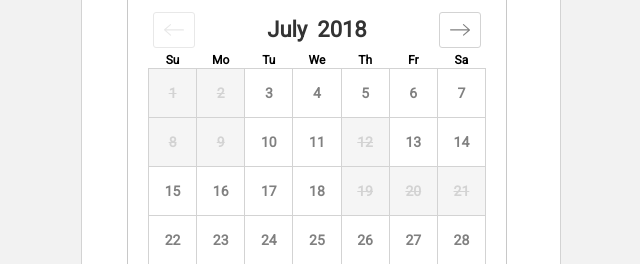
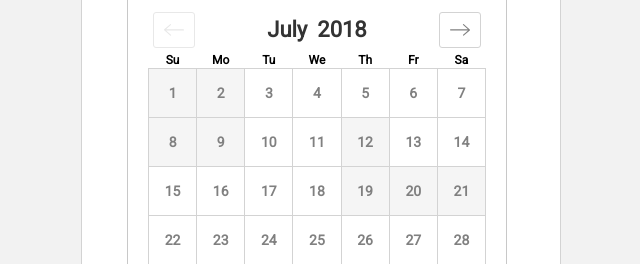
Before and after one commit to aanti/booking-calendar, a React (Create React App) app: page / in a window 1280 px wide. Both pictures are taken after a click on the element "Check In". Shown: the part 280-544 px from the top of the page, without its empty margins (319-959 px from the left). Built offline with nearby package versions, Linux system fonts and the light colour scheme.

Commit message:
Selection of dates + checkout when inactive

```diff
--- a/src/components/Calendar/CalendarMonth/CalendarMonth.css
+++ b/src/components/Calendar/CalendarMonth/CalendarMonth.css
@@ -30,19 +30,16 @@
   background-color: #f5f5f5;
 }
 
-.calendarMonth__day--selected {
-  background-color: #aceae7;
-}
-
 .calendarMonth__day--possible {
   background-color: rgba(172, 234, 231, 0.5);
 }
 
-.calendarMonth__day--today {
-  background-color: #2b81af;
+.calendarMonth__day--selected {
+  background-color: #aceae7;
+  border-bottom: 3px solid #1fb4ff !important;
 }
 
-.calendarMonth__day--nonEmpty:hover {
+.calendarMonth__day--available:hover, .calendarMonth__day--possible:hover {
   background-color: #aceae7;
 }
 
--- a/src/components/Calendar/CalendarMonth/CalendarMonth.js
+++ b/src/components/Calendar/CalendarMonth/CalendarMonth.js
@@ -13,26 +13,20 @@
   available: 'available',
   disabled: 'disabled',
   possible: 'possible',
-  reserved: 'reserved',
-  selected: 'selected',
-  today: 'today'
+  selected: 'selected'
 }
 
 const isEmptyCell = (day, n) => {
   return (day <= 0 || day > n)
 }
 
-const getType = (date, reservation, selection, availableDates) => {
-  //console.log('getType', date, reservation, reservation.includes(date))
-  let type = 'available'
-  if (selection.start === date) {
-    type = 'selected'
-  } else if (availableDates.includes(date)) {
-    type = 'possible'
-  } else if (reservation.includes(date) || Dates.isBefore(date)) {
-    type = 'disabled'
-  }
-  return type
+const getTypes = (date, reservation, selection, availableDates) => {
+  const selectionDates = Dates.getDaysArray(selection)
+  return [
+    (selectionDates.includes(date)) && DayType.selected,
+    (availableDates.includes(date)) && DayType.possible,
+    (reservation.includes(date) || Dates.isBefore(date)) ? DayType.disabled : DayType.available
+  ].filter(v => v)
 }
 
 const ClickableDayType = {
@@ -40,19 +34,21 @@
   checkout: ['possible']
 }
 
-const DayTableCell = ({ month, year, day, n, type = 'available', mode, onDayClick }) => {
+const getTypeClassNames = (types = []) => types.reduce((prev, curr) => prev.concat(`calendarMonth__day--${curr} `), '')
+
+const DayTableCell = ({ month, year, day, n, types = ['available'], mode, onDayClick }) => {
   const isEmpty = isEmptyCell(day, n)
   const date = Dates.getDateString(year, month, day)
   return (
     <td
-      className={`calendarMonth__day calendarMonth__day--${isEmpty ? 'empty' : 'nonEmpty'} calendarMonth__day--${type} button`}
+      className={`calendarMonth__day calendarMonth__day--${isEmpty ? 'empty' : 'nonEmpty'} ${getTypeClassNames(types)} button`}
     >
       {
         (isEmpty)
           ?
             <div style={{ height: 46, backgroundColor: '#fff' }} />
           :
-            <SingleDay number={day} onClick={() => { ClickableDayType[mode].includes(type) && onDayClick(date) }} type={type} />
+            <SingleDay number={day} onClick={() => { onDayClick(date) }} types={types} />
       }
     </td>
   )
@@ -80,7 +76,7 @@
                     month={month}
                     year={year}
                     mode={mode}
-                    type={getType(Dates.getDateString(year, month, day), reservation, selection, availableDates)}
+                    types={getTypes(Dates.getDateString(year, month, day), reservation, selection, availableDates, mode)}
                     n={n}
                     onDayClick={onDayClick}
                   />
--- a/src/utils/dates/dates.js
+++ b/src/utils/dates/dates.js
@@ -48,22 +48,26 @@
 }
 
 export const dateToString = date => {
-  console.log('date to string')
   const dateOb = new Date(date)
-  console.log('a', dateOb)
   const year = dateOb.getFullYear()
   const month = dateOb.getMonth()
   const day = dateOb.getDate()
-  console.log(year, month, day)
   return getDateString(year, month + 1, day)
 }
 
 export const getNextDay = (date) => {
   const stringDate = typeof date === 'object' ? objectToString(date) : date
-  console.log('string date', stringDate)
   const timestamp = new Date(stringDate).getTime() + MsPerDay
-  console.log(timestamp, new Date(timestamp))
   return typeof date === 'object' ? stringToObject(timestamp) : dateToString(timestamp)
 }
 
 export const getDayDiff = (date1, date2) => (Math.abs(new Date(date1).getTime() - new Date(date2).getTime())) / MsPerDay
+
+export const getDaysArray = ({ start, n }) => {
+  const result = [start]
+  let i
+  for (i = 0; i < n; i++) {
+    result.push(getNextDay(result[i]))
+  }
+  return result
+}
--- a/src/views/Reservation/DateInput/DateInput.js
+++ b/src/views/Reservation/DateInput/DateInput.js
@@ -13,14 +13,13 @@
 const getAvailableEndDates = (selection, reservation = [], max = 14) => {
   if (!selection || !selection.start) return []
   let i = 0, day = Dates.getNextDay(selection.start)
-  console.log(i, day)
   const result = []
   while (i < max && !reservation.includes(day)) {
     result.push(day)
     day = Dates.getNextDay(day)
     i++
   }
-  console.log('koniec')
+  result.push(day)
   return result
 }
 
@@ -53,10 +52,12 @@
 
   handleDayClick = (date) => {
     console.log('handle day click', date)
+    const available = getAvailableEndDates({ start: date }, ReservationDates)
+    console.log(available)
     this.setState(({ value, mode }) => ({
       value: {
         ...value,
-        ...(mode === 'checkin' ? { from: date } : { to: date })
+        ...(mode === 'checkin' ? { from: date, ...(!available.includes(value.to) && { to: null }) } : { to: date })
       },
       mode: mode === 'checkin' ? 'checkout' : 'off'
     }))
@@ -64,7 +65,7 @@
 
   render () {
     const { calendarOpen, value, mode } = this.state
-    console.log(getAvailableEndDates({ start: '2018/07/01' }, ReservationDates))
+    //console.log(getAvailableEndDates({ start: '2018/07/01' }, ReservationDates))
     //console.log(Dates.getNextDay("2018/07/07"))
     return (
       <div className="dateInput">
```
